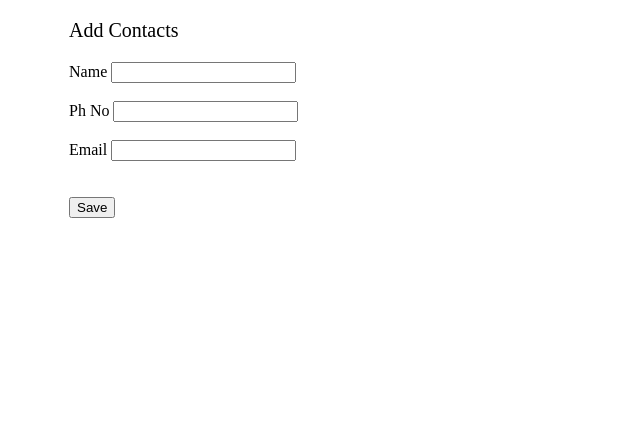
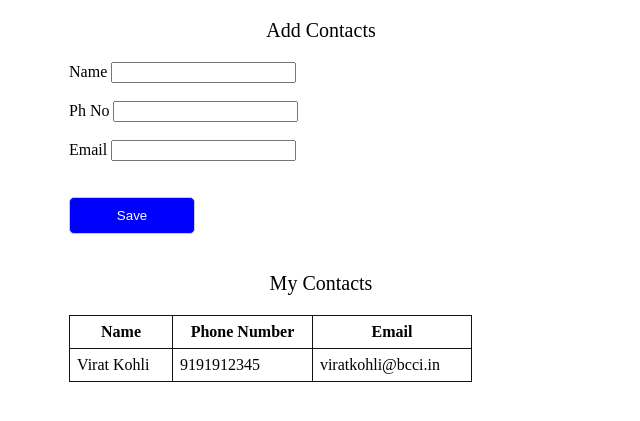
Before and after one commit to SayanthD/Contacts-App, a website: page src/contactform.html in a window 1280 px wide. Shown: the part 61-482 px from the top of the page, without its empty margins (319-959 px from the left). Drawn offline with Linux system fonts and the light colour scheme.

Commit message:
contactform:Add table and button styling

```diff
--- a/src/contactform.html
+++ b/src/contactform.html
@@ -12,6 +12,32 @@
 
 		p {
 			font-size: 20px;
+			text-align: center;
+		}
+
+		#save_button {
+			padding: 10px 10px;
+			border: 1px solid #ccc;
+			border-radius: 5px;
+			box-sizing: border-box;
+			width: 25%;
+			align-self: flex-end;
+			color: #fff;
+			background-color: blue;
+		}
+
+		table {
+			border-collapse: collapse;
+			width: 80%;
+			align-items: center;
+		}
+
+		td,
+		tr,
+		th {
+			border: 1px solid rgb(19, 18, 18);
+			padding: 7px;
+			align-content: center;
 		}
 	</style>
 </head>
@@ -29,9 +55,27 @@
 		<input type="Phone" required><br><br>
 		<label for="email">Email</label>
 		<input type="Email" required><br><br><br>
-		<button id="save" type="submit">Save</button><br><br>
+		<button id="save_button" type="submit">Save</button><br><br>
 
 	</form>
+
+	<div id="Contact">
+		<p>My Contacts</p>
+		<table>
+			<thead>
+				<tr>
+					<th>Name</th>
+					<th>Phone Number</th>
+					<th>Email</th>
+				</tr>
+			</thead>
+			<tbody>
+				<td>Virat Kohli</td>
+				<td>9191912345</td>
+				<td>viratkohli@bcci.in</td>
+			</tbody>
+		</table>
+
 </body>
 
 </html>
```
